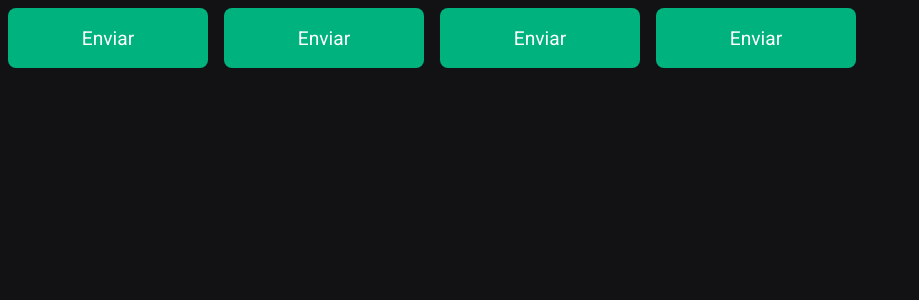
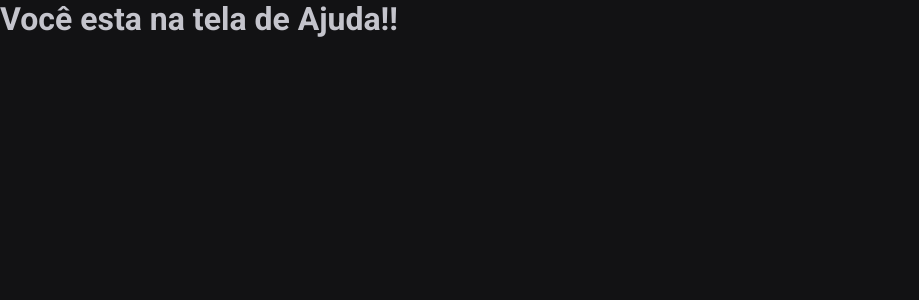
Before and after one commit to welitonwt/Timer, a React (Vite) app: page /help in a window 1280 px wide. Shown: the top 300 px of the page, without its empty margins (0-919 px from the left). Built offline with nearby package versions, Linux system fonts and the light colour scheme.

Commit message:
Router create

```diff
--- a/package.json
+++ b/package.json
@@ -4,7 +4,7 @@
   "version": "0.0.0",
   "type": "module",
   "scripts": {
-    "dev": "vite",
+    "dev": "vite --port 3001",
     "build": "tsc && vite build",
     "lint": "eslint src --ext ts,tsx --report-unused-disable-directives --max-warnings 0",
     "preview": "vite preview"
@@ -13,6 +13,7 @@
     "@types/styled-components": "^5.1.26",
     "react": "^18.2.0",
     "react-dom": "^18.2.0",
+    "react-router-dom": "^6.13.0",
     "styled-components": "^5.3.0"
   },
   "devDependencies": {
--- a/src/App.tsx
+++ b/src/App.tsx
@@ -1,16 +1,16 @@
-import { Button } from './components/Button'
 import { ThemeProvider } from 'styled-components'
 import { defaultTheme } from './components/styles/themes/default'
 import { GlobalStyle } from './components/styles/global'
 
+import { Router } from './components/Router'
+import { BrowserRouter } from 'react-router-dom'
+
 export function App() {
   return (
     <ThemeProvider theme={defaultTheme}>
-      <Button variant="primary" />
-      <Button variant="secondary" />
-      <Button variant="danger" />
-      <Button variant="success" />
-
+      <BrowserRouter>
+        <Router />
+      </BrowserRouter>
       <GlobalStyle />
     </ThemeProvider>
   )
--- a/src/components/Button.styles.ts
+++ /dev/null
@@ -1,31 +0,0 @@
-import styled, { css } from 'styled-components'
-
-export type ButtonVariant = 'primary' | 'secondary' | 'danger' | 'success'
-
-interface ButtonContainerProps {
-  variant: ButtonVariant
-}
-
-const buttonVariants = {
-  primary: 'purple',
-  secondary: 'orange',
-  danger: 'red',
-  success: 'green',
-}
-
-export const ButtonContainer = styled.button<ButtonContainerProps>`
-  width: 200px;
-  height: 60px;
-  font-size: 1.2rem;
-  border-radius: 8px;
-  border: 0px;
-  margin: 8px;
-  color: ${(props) => props.theme.white};
-  background: ${(props) => props.theme['green-300']};
-
-  /* ${(props) => {
-    return css`
-      background: ${buttonVariants[props.variant]};
-    `
-  }} */
-`
--- a/src/components/Button.tsx
+++ /dev/null
@@ -1,13 +0,0 @@
-import { ButtonContainer, ButtonVariant } from './Button.styles'
-
-interface ButtonProps {
-  variant?: ButtonVariant
-}
-
-export function Button({ variant = 'primary' }: ButtonProps) {
-  return (
-    <>
-      <ButtonContainer variant={variant}>Enviar</ButtonContainer>
-    </>
-  )
-}
--- /dev/null
+++ b/src/components/Router.tsx
@@ -0,0 +1,14 @@
+import { Routes, Route } from 'react-router-dom'
+import { Home } from './pages/Home'
+import { History } from './pages/History'
+import { Help } from './pages/Help'
+
+export function Router() {
+  return (
+    <Routes>
+      <Route path="/" element={<Home />} />
+      <Route path="/history" element={<History />} />
+      <Route path="/help" element={<Help />} />
+    </Routes>
+  )
+}
--- /dev/null
+++ b/src/components/pages/Help.tsx
@@ -0,0 +1,3 @@
+export function Help() {
+  return <h1>Você esta na tela de Ajuda!!</h1>
+}
--- /dev/null
+++ b/src/components/pages/History.tsx
@@ -0,0 +1,3 @@
+export function History() {
+  return <h1>Hello History</h1>
+}
--- /dev/null
+++ b/src/components/pages/Home.tsx
@@ -0,0 +1,3 @@
+export function Home() {
+  return <h1>Hello Home</h1>
+}
```
Also changed, not shown: 1 other file (tests, documents, lock files or other folders).
